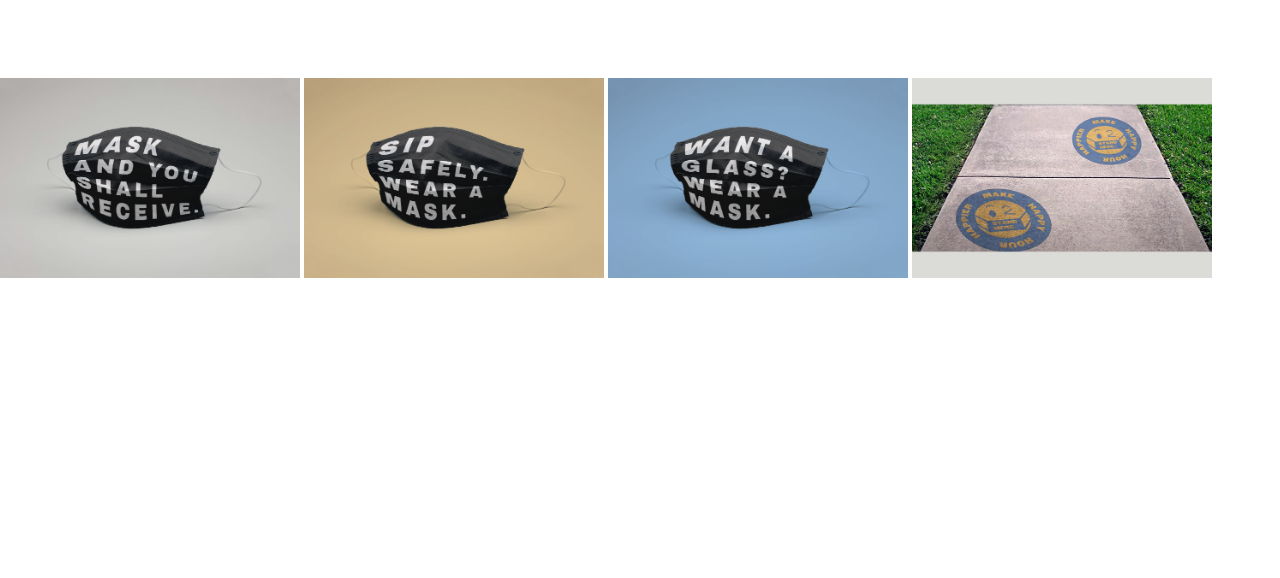
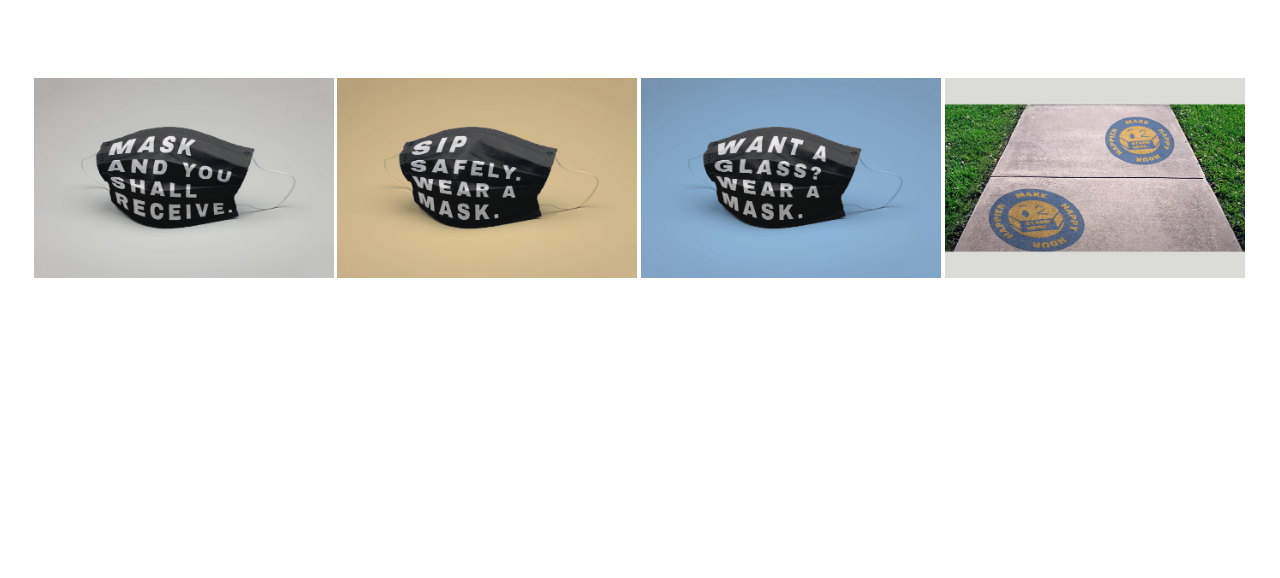
Before and after one commit to cwaycarter/p3-lightbox, a plain HTML site: page index.html in a window 1280 px wide. Shown: the part 222-800 px from the top of the page. Drawn offline with nearby package versions, Linux system fonts and the light colour scheme.

Commit message:
centered lightbox by adjusting margin

```diff
--- a/css/styles.css
+++ b/css/styles.css
@@ -119,7 +119,7 @@ lightbox
 
 .gallery {
     margin: 100px auto 400px auto;
-    max-width: 1300px;
+    max-width: 1213px;
 }
 
 .gallery img {
```
